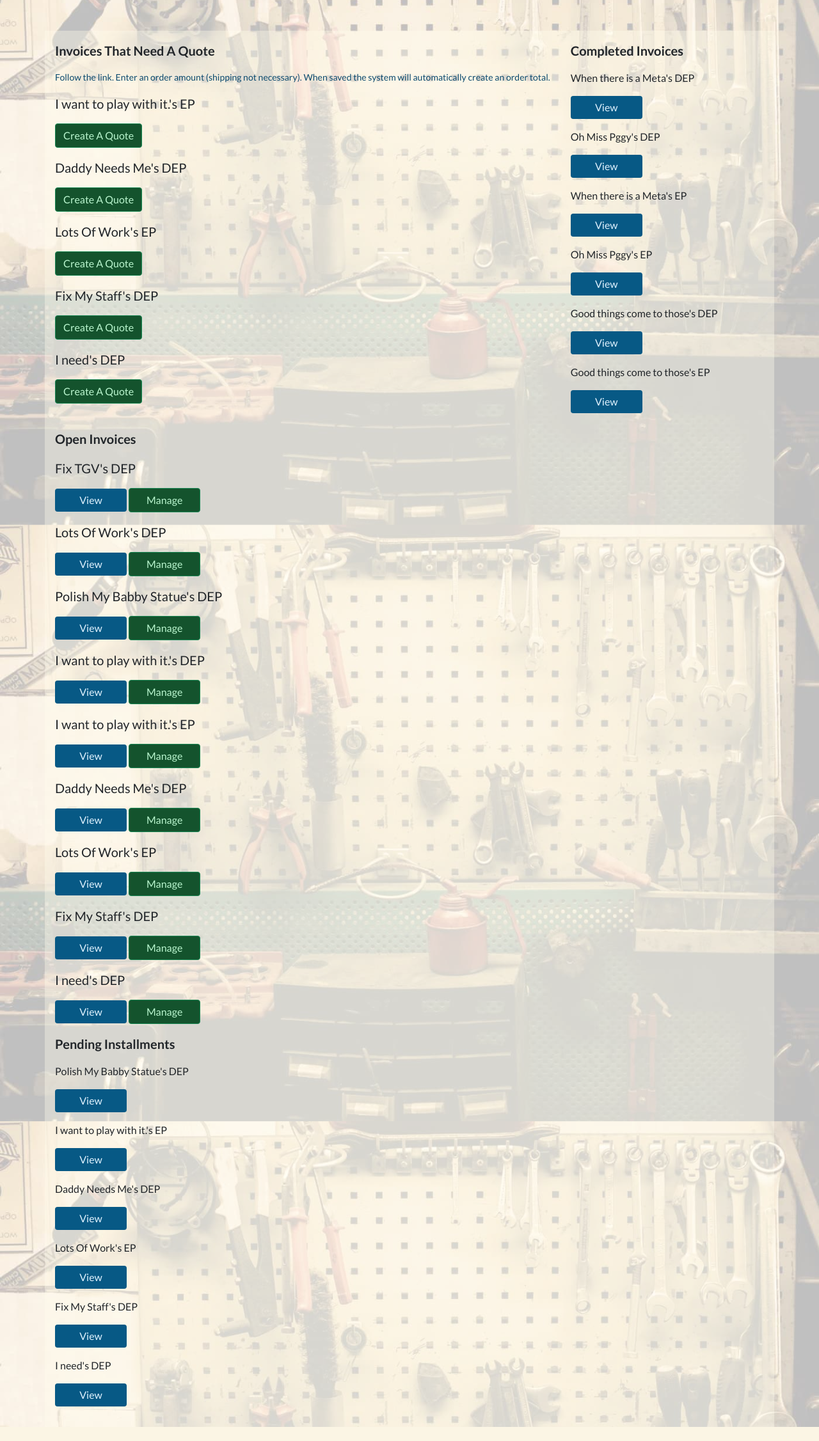
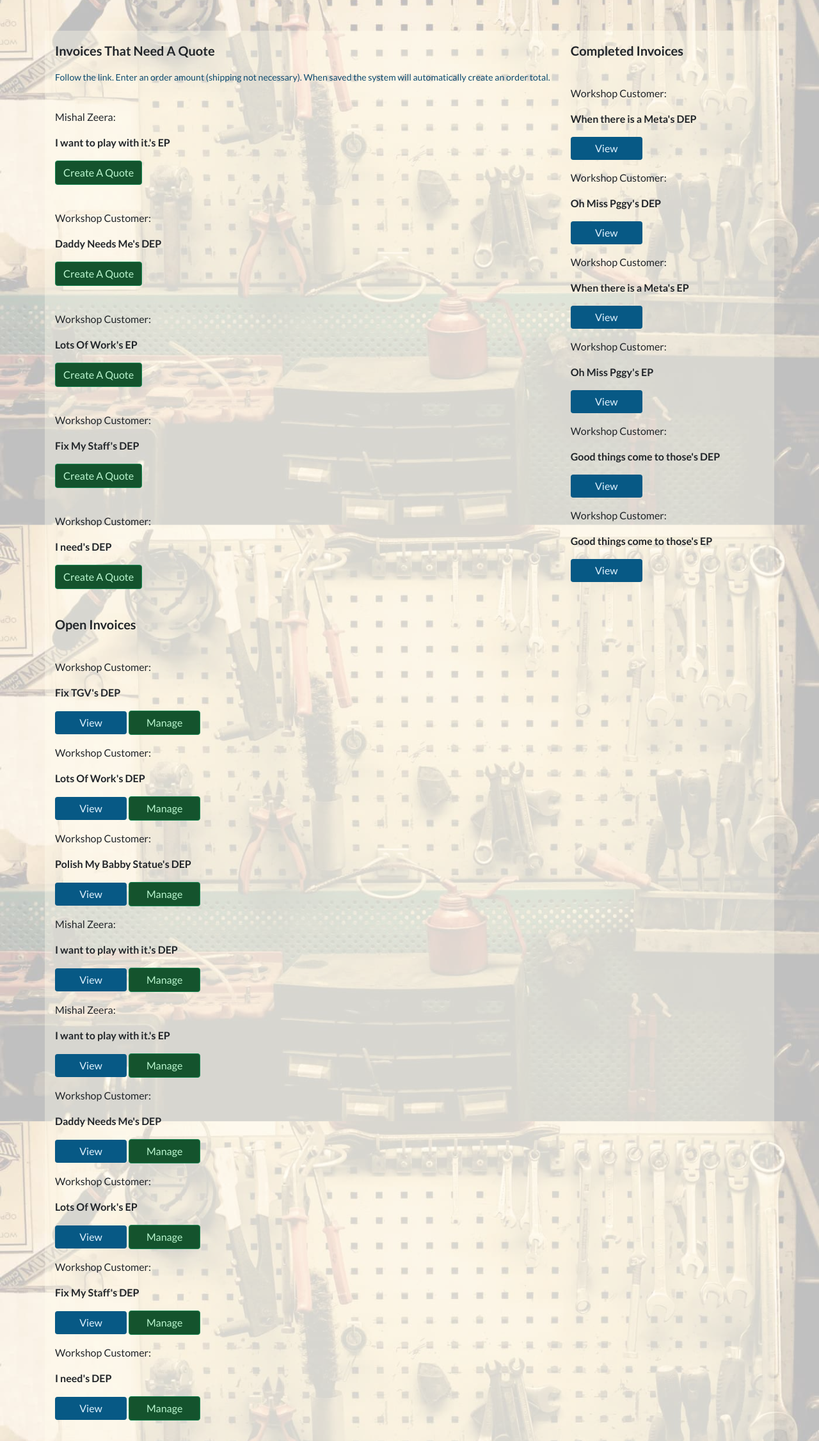
Before and after one commit to Mishalzeera/goat-and-daisy-antiques, a Django app: page /workshop/all_customer_invoices/ in a window 1280 px wide. Shown: the part 112-2365 px from the top of the page at 64% size. Before the commit the page ends 2343 px from the top, so only its background shows below. Run offline with Django 4.2, Linux system fonts and the light colour scheme; a user stored in the database is signed in; data comes from the database, SQL or seed files in the repository; both versions use the stored data as it was after the commit; some libraries are stand-ins or nearby versions.

Commit message:
Improve Workshop all invoices template.

```diff
--- a/repairs_restorals/templates/repairs_restorals/all_customer_invoices.html
+++ b/repairs_restorals/templates/repairs_restorals/all_customer_invoices.html
@@ -19,44 +19,42 @@
 {% for invoice in invoices %}
 {% if not invoice.order_total %}
 
-<p class="lead">{{ invoice }}</p>
+<br>
+<p>{{ invoice.full_name }}:</p>
+<p><strong>{{ invoice }}</strong></p>
 <a href="{% url 'admin_customer_invoice' invoice.id %}"
     class="btn btn-success btn-space-below">Create A Quote
 </a>
 <br>
 {% endif %}
 {% endfor %}
+
 <br>
 <p class="lead"><strong>Open Invoices</strong></p>
+
 {% for invoice in invoices %}
 {% if not invoice.is_completed%}
 
-<p class="lead">{{ invoice }}</p>
+<br>
+<p>{{ invoice.full_name }}:</p>
+<p><strong>{{ invoice }}</strong></p>
 <a href="{% url 'customer_invoice_detail' invoice.id %}" class="btn btn-info btn-space-below">View
 </a>
 <a href="{% url 'admin_customer_invoice' invoice.id %}" class="btn btn-success btn-space-below">Manage
 </a>
 {% endif %}
+{% endfor %}
 
-{% endfor %}
-<p class="lead"><strong>Pending Installments</strong></p>
-{% for invoice in invoices %}
-{% if not invoice.is_completed %}
-{% if not invoice.installment_paid %}
-<p>{{ invoice }}</p>
-<a href="{% url 'customer_invoice_detail' invoice.id %}" class="btn btn-info btn-space-below">
-    View
-</a>
-{% endif %}
-{% endif %}
 
-{% endfor %}
     </div>
     <div class="col transparent-card">
         <p class="lead"><strong>Completed Invoices</strong></p>
 {% for invoice in invoices %}
 {% if invoice.is_completed %}
-<p>{{ invoice }}</p>
+
+<br>
+<p>{{ invoice.full_name }}:</p>
+<p><strong>{{ invoice }}</strong></p>
 <a href="{% url 'customer_invoice_detail' invoice.id %}" class="btn btn-info btn-space-below">
     View
 </a>
```
Also changed, not shown: TODO.md (+0 -3 lines), db.sqlite3.
